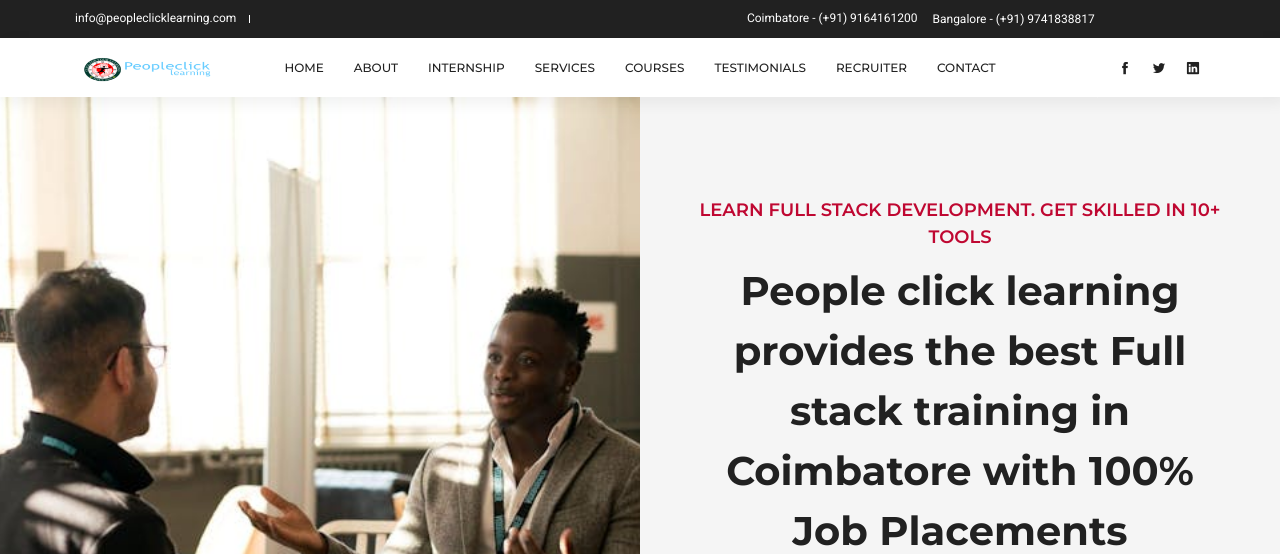
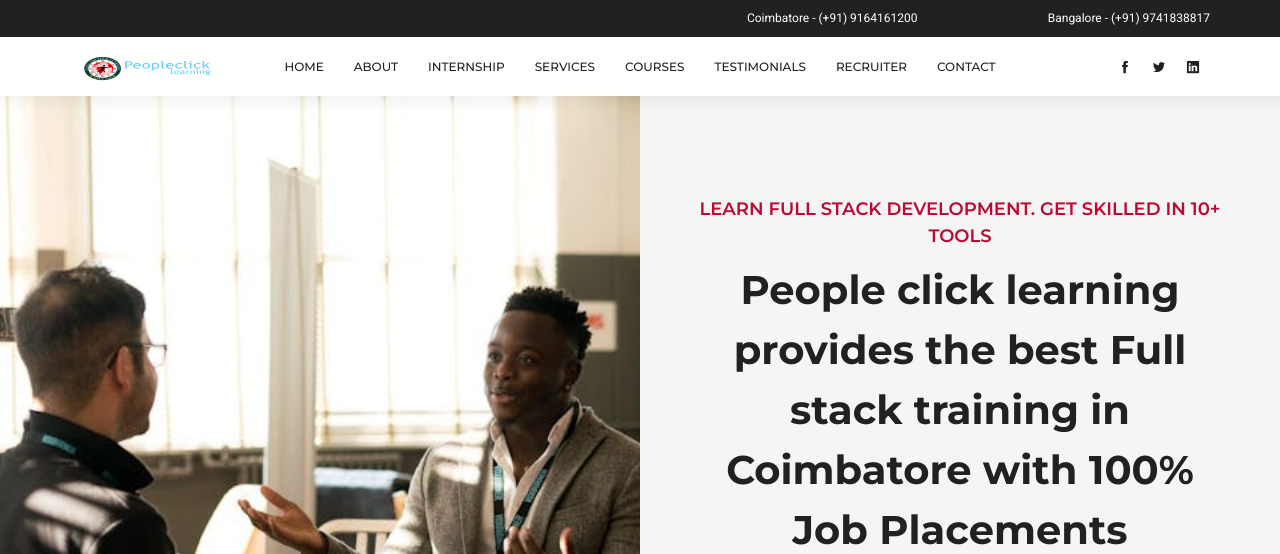
Before and after one commit to AkilThangavel/people, a Django app: page / in a window 1280 px wide. Shown: the top 554 px of the page. Run offline with Django 5.2, Linux system fonts and the light colour scheme; some libraries are stand-ins or nearby versions; some web fonts are replaced.

Commit message:
header change

```diff
--- a/peoplehome/templates/home.html
+++ b/peoplehome/templates/home.html
@@ -58,17 +58,14 @@
       <div class="container">
         <div class="row">
           <div class="col-md-6 col-sm-6 col-xs-12 xs-text-center">
-            <a href="mailto:info@peopleclicklearning.com"
-              class="white-color ml-5 relative">info@peopleclicklearning.com</a>
-            <div class="line-verticle-sm v-align-middle display-inline-block relative ml-10 mr-10 white-bg">
-            </div>
+
 
           </div>
           <div class="col-md-3 col-sm-3 col-xs-6 text-right xs-text-center">
             <span class="white-color">Coimbatore - (+91) 9164161200 </span>
           </div>
-          <div class="col-md-3 col-sm-3 col-xs-6 text-right xs-text-center"></div>
-          <span class="white-color">Bangalore - (+91) 9741838817</span>
+          <div class="col-md-3 col-sm-3 col-xs-6 text-right xs-text-center"><span class="white-color">Bangalore - (+91) 9741838817</span></div>
+
         </div>
       </div>
     </div>
```
